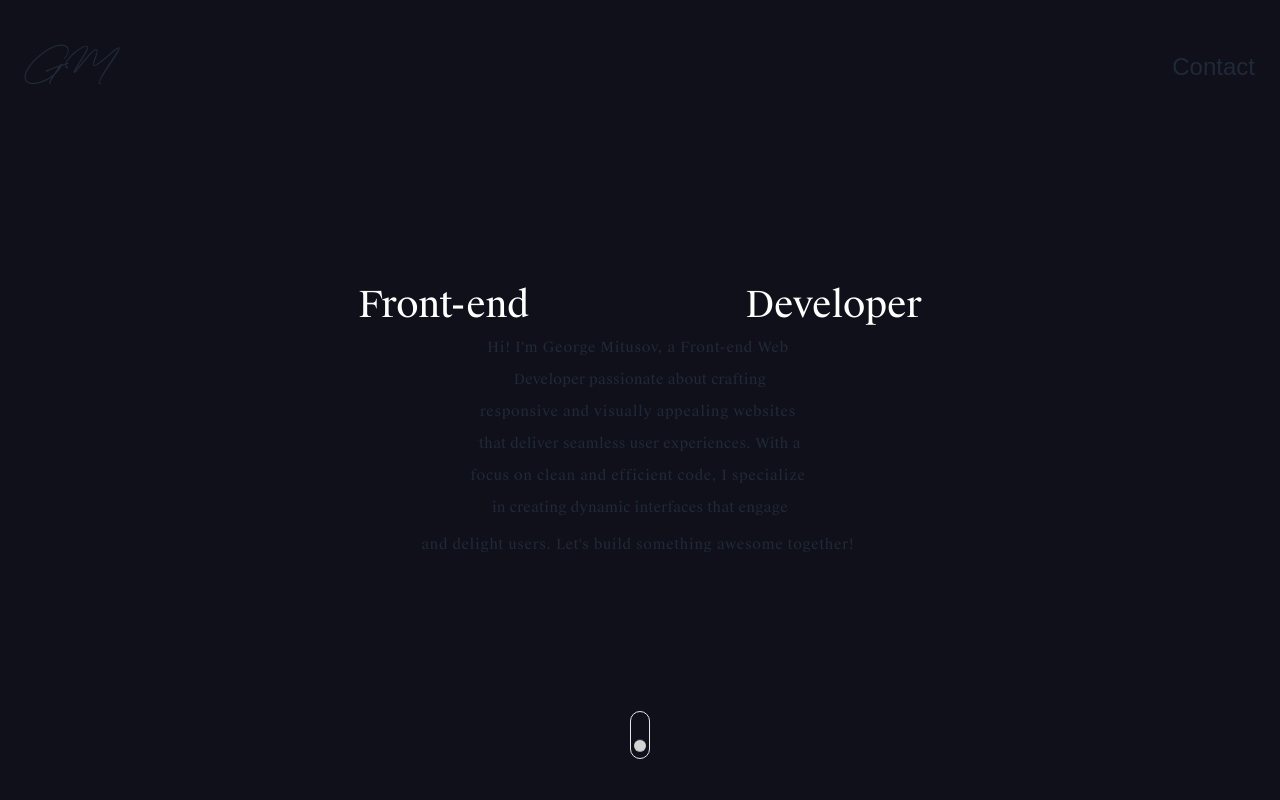
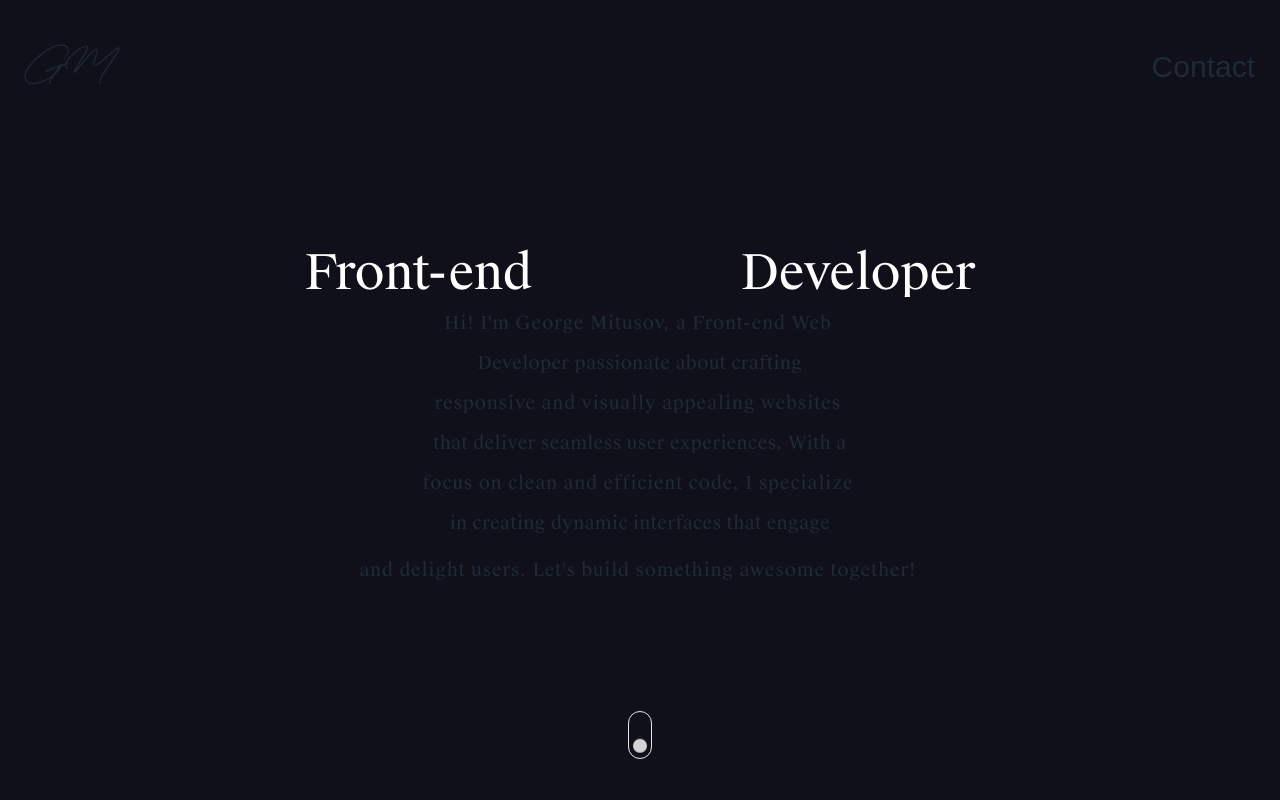
Before and after one commit to GeorgeMitusov/GM, a React (Create React App) app: page / in a window 1280 px wide. Shown: the top 800 px of the page. Built offline with nearby package versions, Linux system fonts and the light colour scheme; a web font is replaced by a local one.

Commit message:
md size done;

```diff
--- a/src/components/Footer.tsx
+++ b/src/components/Footer.tsx
@@ -9,8 +9,8 @@ export default function Footer() {
     <a
       key={i.href}
       href={i.href}
-      className="w-1/5 mdMobile:w-3/12 sm:w-2/12
-        h-2/3 sm:h-2/4
+      className="w-1/5 mdMobile:w-3/12 sm:w-2/12 md:w-2/12
+        h-2/3 sm:h-2/4 md:h-3/5
       flex justify-center items-center"
     >
       <FontAwesomeIcon
@@ -23,11 +23,12 @@ export default function Footer() {
   ));
 
   return (
-    <footer className="w-full h-3/4 sm:h-5/6 bg-mainColor flex flex-col justify-between
+    <footer className="w-full h-3/4 sm:h-5/6 md:h-full bg-mainColor flex flex-col justify-between
         items-center
       ">
       <div
-        className="h-16 sm:h-20 w-full mdMobile:w-4/5 lgMobile:w-3/4 flex justify-between sm:justify-around items-center
+        className="h-16 sm:h-20 w-full mdMobile:w-4/5 lgMobile:w-3/4 md:w-3/5
+        flex justify-between sm:justify-around md:justify-between items-center
         "
         // border border-yellow-300
       >
@@ -38,8 +39,8 @@ export default function Footer() {
         <h1
           id="title"
           className="uppercase transition-all ease-in-out duration-700
-             text-thirdColor text-8xl sm:text-custom10 text-center opacity-90 font-suisseInt
-              peer-hover:text-red-300
+             text-thirdColor text-8xl sm:text-custom10 md:text-custom12
+             text-center opacity-90 font-suisseInt peer-hover:text-red-300
             mdMobile:tracking-wider lgMobile:tracking-widest sm:tracking-wider
             leading-relaxed sm:leading-snug
           "
--- a/src/components/Header.tsx
+++ b/src/components/Header.tsx
@@ -18,7 +18,8 @@ export default function Header() {
   return (
     <header className="navbar h-1/6 flex justify-between">
       <motion.span
-        className="ml-4 cursor-pointer font-creattion text-4xl lgMobile:text-5xl
+        className="ml-4 cursor-pointer font-creattion
+          text-4xl lgMobile:text-5xl
          transition ease-in-out duration-300 hover:text-fourthColor
         "
         initial="hidden"
@@ -31,7 +32,7 @@ export default function Header() {
 
       <motion.button
         className="btn btn-ghost font-thin font-selinoItalic
-          text-xl lgMobile:text-2xl transition ease-in-out duration-300
+          text-xl lgMobile:text-2xl md:text-3xl transition ease-in-out duration-300
            hover:text-fourthColor
         "
         initial="hidden"
--- a/src/components/Main.tsx
+++ b/src/components/Main.tsx
@@ -14,14 +14,15 @@ export default function Main() {
       key={index}
       className="w-full flex flex-col justify-center mdMobile:justify-around items-center
         overflow-hidden text-center
-        mdMobile:h-12 lgMobile:h-16 lgMobile:px-2 sm:px-8
+        mdMobile:h-12 lgMobile:h-16 md:h-20
+        lgMobile:px-2 sm:px-8
       "
     >
       <motion.p
         className="font-suisseWorks
-          text-xs mdMobile:text-sm lgMobile:text-md
+          text-xs mdMobile:text-sm lgMobile:text-md md:text-lg
           font-thin leading-loose tracking-wide mr-1 mdMobile:tracking-wider
-            mdMobile:leading-relaxed lgMobile:leading-loose
+            mdMobile:leading-relaxed lgMobile:leading-loose md:leading-9
           "
         initial={{ y: 100 }}
         animate={{ y: 0 }}
@@ -31,7 +32,8 @@ export default function Main() {
       </motion.p>
 
       <motion.p
-        className="font-suisseWorks text-xs mdMobile:text-sm lgMobile:text-md
+        className="font-suisseWorks
+          text-xs mdMobile:text-sm lgMobile:text-md md:text-lg
           font-thin leading-loose tracking-wide"
         initial={{ y: 100 }}
         animate={{ y: 0 }}
@@ -52,10 +54,10 @@ export default function Main() {
       >
 
         <div
-          className="w-10/12 lgMobile:w-11/12 sm:w-10/12 flex justify-around items-center overflow-hidden
+          className="w-10/12 lgMobile:w-11/12 sm:w-10/12 md:w-full flex justify-around items-center overflow-hidden
               font-suisseWorks text-fourthColor mb-2 lgMobile:mb-1 lgMobile:mt-10
-              text-2xl mdMobile:text-3xl lgMobile:text-4xl
-              px-2 lgMobile:px-2.5 mdMobile:p-0
+              text-2xl mdMobile:text-3xl lgMobile:text-4xl md:text-5xl
+              px-2 lgMobile:px-2.5 md:px-10 mdMobile:p-0
           "
             // border border-pink-300
         >
@@ -67,7 +69,7 @@ export default function Main() {
       </div>
 
       <ScrollLink
-        className="w-5 h-12 cursor-pointer text-thirdColor hover:text-fourthColor"
+        className="w-5 md:w-6 h-12 cursor-pointer text-thirdColor hover:text-fourthColor"
         to="section1"
         smooth={true}
         duration={2000}
@@ -76,7 +78,7 @@ export default function Main() {
       >
         <motion.div
           className="w-full h-full flex justify-center items-center
-            border rounded-3xl text-xs
+            border rounded-3xl text-xs md:text-sm
             transition ease-linear
           "
           initial={{ y: 200 }}
--- a/src/components/Project.tsx
+++ b/src/components/Project.tsx
@@ -46,7 +46,7 @@ export default function Project({ title, image, link }: ProjectDataModel) {
       initial="hidden"
       variants={variants}
     >
-      <a className="h-4/6 w-full p-4 mt-3 peer" href={link}>
+      <a className="h-4/6 w-full md:w-11/12 p-4 mt-3 peer" href={link}>
         <img
           src={image}
           alt="title"
@@ -60,7 +60,7 @@ export default function Project({ title, image, link }: ProjectDataModel) {
         className="card-body text-thirdColor transition ease-in-out
           duration-700 peer-hover:text-fourthColor"
       >
-        <h2 className="card-title font-medium text-2xl mdMobile:text-3xl font-suisseWorks text-center">
+        <h2 className="card-title font-medium text-2xl mdMobile:text-3xl md:text-4xl font-suisseWorks text-center">
           {" "}
           {title}{" "}
         </h2>
--- a/tailwind.config.js
+++ b/tailwind.config.js
@@ -27,6 +27,7 @@ module.exports = {
       },
       fontSize: {
         custom10: '10rem',
+        custom12: '12rem',
         custom17: "17rem",
       },
       fontFamily: {
```
